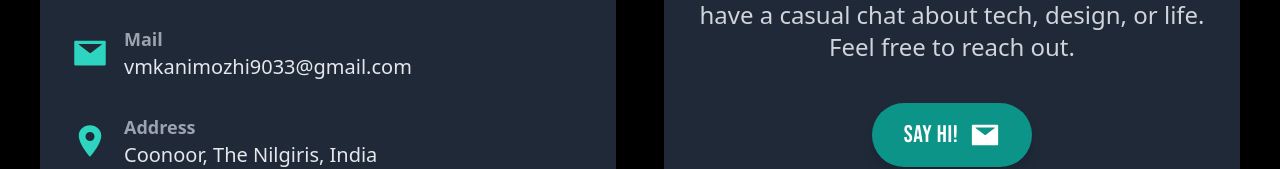
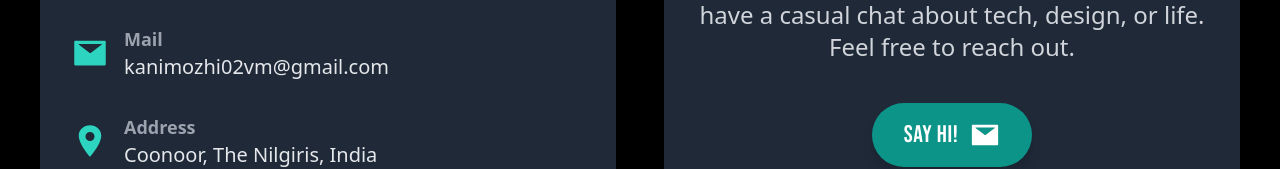
Before and after one commit to Kanimozhi33/port-folio, a React (Vite) app in the folder vite-project/: page /contact in a window 1280 px wide. Shown: the part 423-592 px from the top of the page. Built offline with nearby package versions, Linux system fonts and the light colour scheme.

Commit message:
Update email address in Contact component

```diff
--- a/vite-project/src/Contact.jsx
+++ b/vite-project/src/Contact.jsx
@@ -32,7 +32,7 @@ const Contact = () => {
                 <div>
                   <h3 className="text-lg text-gray-400 font-semibold">Mail</h3>
                   <a href={`${MAIL}`} className="text-gray-200 text-xl hover:text-teal-300 transition-colors duration-300">
-                    {"vmkanimozhi9033@gmail.com"}
+                    {"kanimozhi02vm@gmail.com"}
                   </a>
                 </div>
               </span>
```
